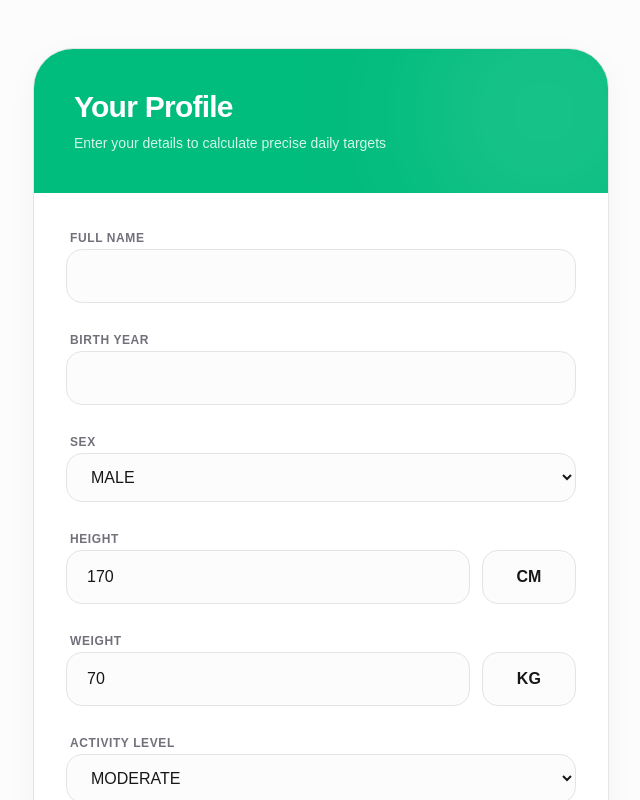
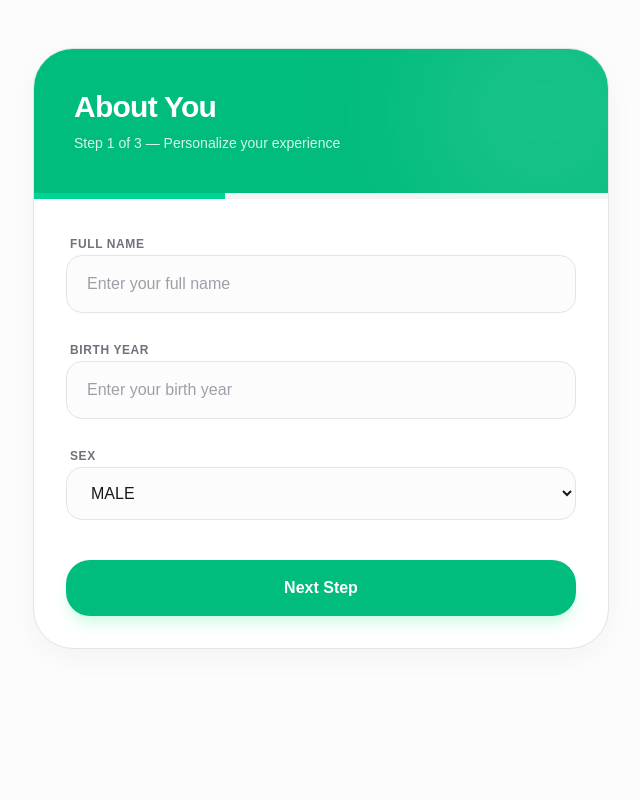
Before and after one commit to HARSHTANDEL25/nutrition-tracker, a Next.js app: page /Profile in a window 1280 px wide. Shown: the top 800 px of the page, without its empty margins (319-959 px from the left). Built offline with nearby package versions, Linux system fonts and the light colour scheme.

Commit message:
feat: implement multi-step user profile creation form and API endpoint

```diff
--- a/app/Profile/page.tsx
+++ b/app/Profile/page.tsx
@@ -1,11 +1,28 @@
 "use client";
+import { useRouter } from "next/navigation";
 import { Formik, Field, Form, ErrorMessage } from "formik";
+import { useState } from "react";
 import * as Yup from "yup";
 
 const FIELDS = [
+  {
+    id: 1,
+    name: "About You",
+    data: [
       { name: "name", label: "Full name", type: "text" },
       { name: "birthYear", label: "Birth Year", type: "number" },
-  { name: "sex", label: "Sex", type: "select", options: ["MALE", "FEMALE"] },
+      {
+        name: "sex",
+        label: "Sex",
+        type: "select",
+        options: ["MALE", "FEMALE"],
+      },
+    ],
+  },
+  {
+    id: 2,
+    name: "Measurements",
+    data: [
       { name: "height", label: "Height", type: "number" },
       {
         name: "heightUnit",
@@ -20,6 +37,12 @@ const FIELDS = [
         type: "select",
         options: ["KG", "LB"],
       },
+    ],
+  },
+  {
+    id: 3,
+    name: "Lifestyle & Goals",
+    data: [
       {
         name: "activityLevel",
         label: "Activity Level",
@@ -38,7 +61,17 @@ const FIELDS = [
         type: "select",
         options: ["LOW", "MEDIUM", "EXTREME"],
       },
+      {
+        name: "dietPreference",
+        label: "Diet Preference",
+        type: "select",
+        options: ["VEGETARIAN", "NON_VEGETARIAN", "VEGAN"],
+      },
+    ],
+  },
 ];
+
+const multistep = FIELDS.length;
 
 const UserProfileSchema = Yup.object().shape({
   name: Yup.string().min(2, "Too short").required("Required"),
@@ -51,27 +84,55 @@ const UserProfileSchema = Yup.object().shape({
   heightUnit: Yup.string().oneOf(["CM", "INCH"]).required("Required"),
   weight: Yup.number().positive().required("Required"),
   weightUnit: Yup.string().oneOf(["KG", "LB"]).required("Required"),
-  activityLevel: Yup.string()
-    .oneOf(["SEDENTARY", "LIGHT", "MODERATE", "ACTIVE", "VERY_ACTIVE"])
-    .required("Required"),
-  goal: Yup.string().oneOf(["LOSE", "MAINTAIN", "GAIN"]).required("Required"),
-  deficitLevel: Yup.string()
-    .oneOf(["LOW", "MEDIUM", "EXTREME"])
-    .required("Required"),
+  activityLevel: Yup.string().required("Required"),
+  goal: Yup.string().required("Required"),
+  deficitLevel: Yup.string().required("Required"),
+  dietPreference: Yup.string().required("Required"),
 });
 
 export default function ProfilePage() {
+  const [currentstep, Setcurrentstep] = useState(0);
+  const router = useRouter();
+  const IsNext = () => {
+    if (currentstep < multistep - 1) {
+      Setcurrentstep(currentstep + 1);
+    }
+  };
+  const IsPrev = () => {
+    if (currentstep > 0) {
+      Setcurrentstep(currentstep - 1);
+    }
+  };
+  const IsSubmit = () => {
+    if (currentstep === multistep - 1) {
+      return true;
+    }
+    return false;
+  };
   return (
     <div className="min-h-screen bg-zinc-50/50 py-12 px-4">
       <div className="max-w-xl mx-auto bg-white rounded-[2.5rem] border border-zinc-200 shadow-[0_8px_30px_rgb(0,0,0,0.04)] overflow-hidden">
+        {/* Header section */}
         <div className="bg-emerald-500 p-10 text-white relative overflow-hidden">
           <div className="relative z-10">
-            <h1 className="text-3xl font-bold tracking-tight">Your Profile</h1>
+            <h1 className="text-3xl font-bold tracking-tight font-outfit text-white">
+              {FIELDS[currentstep].name}
+            </h1>
             <p className="mt-2 text-emerald-50 opacity-90 text-sm">
-              Enter your details to calculate precise daily targets
+              Step {currentstep + 1} of {multistep} — Personalize your
+              experience
             </p>
           </div>
+          {/* Decorative bubble */}
           <div className="absolute top-0 right-0 -mr-16 -mt-16 w-64 h-64 bg-white/10 rounded-full blur-3xl"></div>
+        </div>
+
+        {/* Progress Bar */}
+        <div className="h-1.5 w-full bg-zinc-100">
+          <div
+            className="h-full bg-emerald-400 transition-all duration-500 ease-out"
+            style={{ width: `${((currentstep + 1) / multistep) * 100}%` }}
+          ></div>
         </div>
 
         <Formik
@@ -79,90 +140,102 @@ export default function ProfilePage() {
             name: "",
             birthYear: "",
             sex: "MALE",
-            height: 170,
+            height: "",
             heightUnit: "CM",
-            weight: 70,
+            weight: "",
             weightUnit: "KG",
-            activityLevel: "MODERATE",
-            goal: "MAINTAIN",
-            deficitLevel: "MEDIUM",
+            activityLevel: "",
+            goal: "",
+            deficitLevel: "",
+            dietPreference: "",
           }}
           validationSchema={UserProfileSchema}
-          onSubmit={(values) => {
-            console.log("Saving to Database...", values);
+          onSubmit={async (values, { setSubmitting }) => {
+            if (IsSubmit()) {
+              try {
+                const response = await fetch("/api/profile", {
+                  method: "POST",
+                  headers: { "Content-Type": "application/json" },
+                  body: JSON.stringify({
+                    ...values,
+                    birthYear: Number(values.birthYear),
+                    height: Number(values.height),
+                    weight: Number(values.weight),
+                  }),
+                });
+                if (response.ok) {
+                  console.log("Profile created successfully");
+                  router.push("/");
+                }
+              } catch (error) {
+                console.log(error);
+              } finally {
+                setSubmitting(false);
+              }
+            } else {
+              IsNext();
+              setSubmitting(false);
+            }
           }}
         >
           <Form className="p-8 space-y-6">
-            {FIELDS.map((field, index) => {
-              if (field.name === "weightUnit" || field.name === "heightUnit")
-                return null;
-
-              const isUnitField =
-                field.name === "weight" || field.name === "height";
-
-              // Find the options for the companion unit field
-              const companionUnitName =
-                field.name === "weight" ? "weightUnit" : "heightUnit";
-              const companionField = isUnitField
-                ? FIELDS.find((f) => f.name === companionUnitName)
-                : null;
-
+            {FIELDS[currentstep].data.map((field, index) => {
               return (
                 <div key={index} className="space-y-1.5 w-full">
-                  <label className="text-xs font-bold uppercase tracking-wider text-zinc-500 ml-1">
+                  <label
+                    htmlFor={field.name}
+                    className="text-xs font-bold uppercase tracking-wider text-zinc-500 ml-1"
+                  >
                     {field.label}
                   </label>
-
-                  <div className={isUnitField ? "flex gap-3" : "block"}>
                   <Field
+                    type={field.type}
                     name={field.name}
-                      as={field?.options ? "select" : "input"}
-                      type={field.type}
-                      className="w-full px-5 py-3.5 rounded-2xl border border-zinc-200 bg-zinc-50/50 focus:bg-white focus:border-emerald-500 outline-none transition-all"
+                    as={field.options ? "select" : "input"}
+                    placeholder={`Enter your ${field.label.toLowerCase()}`}
+                    className="w-full px-5 py-4 rounded-2xl border border-zinc-200 bg-zinc-50/50 focus:bg-white focus:border-emerald-500 outline-none transition-all placeholder:text-zinc-400 text-zinc-900"
                   >
-                      {field?.options?.map((option: any, idx) => (
+                    {field.options?.map((option, idx) => (
                       <option key={idx} value={option}>
                         {option}
                       </option>
                     ))}
                   </Field>
-
-                    {isUnitField && companionField && (
-                      <Field
-                        name={companionField.name}
-                        as="select"
-                        className="w-28 px-4 py-3.5 rounded-2xl border border-zinc-200 bg-zinc-50/50 focus:bg-white focus:border-emerald-500 outline-none transition-all appearance-none cursor-pointer text-center font-semibold"
-                      >
-                        {companionField.options?.map((option: any, idx) => (
-                          <option key={idx} value={option}>
-                            {option}
-                          </option>
-                        ))}
-                      </Field>
-                    )}
-                  </div>
-
                   <ErrorMessage
                     name={field.name}
                     component="div"
                     className="text-red-500 text-xs ml-1"
                   />
-                  {isUnitField && (
-                    <ErrorMessage
-                      name={companionUnitName}
-                      component="div"
-                      className="text-red-500 text-xs ml-1"
-                    />
-                  )}
                 </div>
               );
             })}
+
+            <div className="flex gap-4 pt-4">
+              {currentstep > 0 && (
+                <button
+                  type="button"
+                  onClick={IsPrev}
+                  className="flex-1 px-6 py-4 rounded-3xl border border-zinc-200 font-bold text-zinc-600 hover:bg-zinc-50 transition-all active:scale-[0.98]"
+                >
+                  Back
+                </button>
+              )}
+              {IsSubmit() ? (
                 <button
                   type="submit"
-              className="w-full bg-emerald-500 hover:bg-emerald-600 active:scale-[0.98] text-white font-bold py-4 rounded-3xl shadow-lg shadow-emerald-100 transition-all duration-200 cursor-pointer mt-4"
+                  className="flex-[2] bg-emerald-500 hover:bg-emerald-600 active:scale-[0.98] text-white font-bold py-4 rounded-3xl shadow-lg shadow-emerald-100 transition-all duration-200"
                 >
-              Save & Continue
+                  Complete Profile
                 </button>
+              ) : (
+                <button
+                  type="submit"
+                  className="flex-[2] bg-emerald-500 hover:bg-emerald-600 active:scale-[0.98] text-white font-bold py-4 rounded-3xl shadow-lg shadow-emerald-100 transition-all duration-200"
+                >
+                  Next Step
+                </button>
+              )}
+            </div>
           </Form>
         </Formik>
       </div>
--- /dev/null
+++ b/app/api/profile/route.ts
@@ -0,0 +1,41 @@
+import { NextRequest, NextResponse } from "next/server";
+import { prisma } from "../../lib/db";
+
+export async function POST(req: NextRequest) {
+  const {
+    name,
+    birthYear,
+    sex,
+    height,
+    heightUnit,
+    weight,
+    weightUnit,
+    activityLevel,
+    goal,
+    deficitLevel,
+    dietPreference,
+  } = await req.json();
+  try {
+    const user = await prisma.user.create({
+      data: {
+        name,
+        birthYear,
+        sex,
+        height,
+        heightUnit,
+        weight,
+        weightUnit,
+        activityLevel,
+        goal,
+        deficitLevel,
+        dietPreference,
+      },
+    });
+    return NextResponse.json({ user }, { status: 200 });
+  } catch (error) {
+    return NextResponse.json(
+      { error: "Failed to save profile" },
+      { status: 500 },
+    );
+  }
+}
```
Lines whose indentation alone changed are shown as unchanged.
